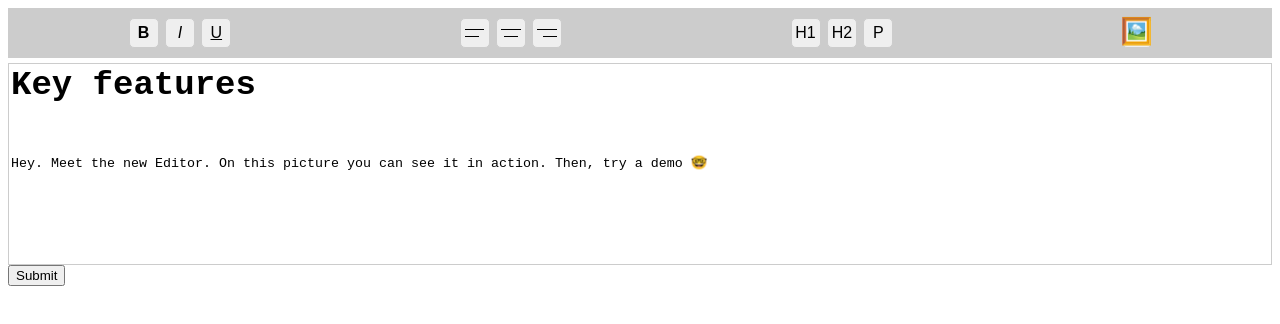
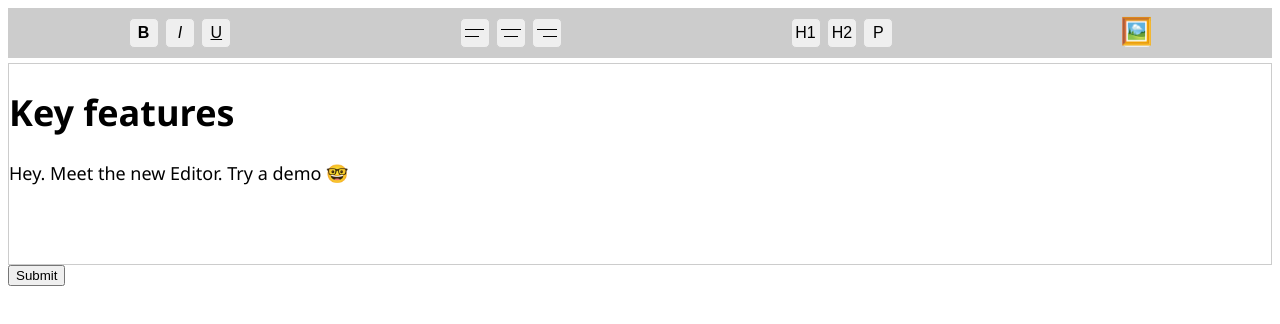
Before and after one commit to nurulislamrimon/es-editor, a React (Vite) app: page / in a window 1280 px wide. Shown: the top 324 px of the page. Built offline with nearby package versions, Linux system fonts and the light colour scheme.

Commit message:
hook issue in the blocks hook

```diff
--- a/src/App.jsx
+++ b/src/App.jsx
@@ -1,79 +1,45 @@
 import "./global.css";
-import { useState } from "react";
+import useBlocks from "./hooks/useBlocks";
 import Blocks from "./UI/Blocks";
 import Toolbar from "./UI/Toolbar";
 
-// Define initial block structure
-const initialBlocks = [
-  {
-    type: "header",
-    shouldFocus: false,
-    data: {
-      text: "Key features",
-      level: 1,
-    },
-  },
-  {
-    type: "paragraph",
-    shouldFocus: false,
-    data: {
-      text: "Hey. Meet the new Editor. On this picture you can see it in action. Then, try a demo 🤓",
-    },
-  },
-];
+const App = () => {
+  const { blocks, setBlocks } = useBlocks();
 
-const App = () => {
-  const [blocks, setBlocks] = useState(initialBlocks);
+  const handleChange = (index, event) => {
+    const newContent = event.target.value;
 
-  // Handle changes in text blocks
-  const handleChange = (index, event) => {
-    const newBlocks = [...blocks];
-    newBlocks[index].data.text = event.target.value;
-    setBlocks(newBlocks);
+    // Ensure you're accessing the correct node
+    const contentDiv = document.querySelector(
+      `.editor-content[data-index="${index}"]`
+    );
+
+    if (contentDiv) {
+      const range = document.createRange();
+      range.selectNodeContents(contentDiv); // Ensure contentDiv is a valid node
+      const selection = window.getSelection();
+      selection.removeAllRanges();
+      selection.addRange(range);
+    } else {
+      console.error("Content div not found for index:", index);
+    }
+
+    // Update the block with new content
+    setBlocks((prev) => {
+      const newBlocks = [...prev];
+      newBlocks[index].data.text = newContent;
+      return newBlocks;
+    });
   };
 
-  // Remove block if it's empty and backspace is pressed
-  const removeBlock = (index) => {
-    const newBlocks = [...blocks];
-    newBlocks.splice(index, 1);
-    setBlocks(newBlocks);
-  };
-
-  // Add new block (header or paragraph) and focus it
-  const addBlock = (event) => {
-    const blockType = event.target.value;
-    let newBlock;
-
-    if (blockType === "h1" || blockType === "h2") {
-      newBlock = {
-        type: "header",
-        data: {
-          text: ``,
-          level: blockType === "h1" ? 1 : 2,
-        },
-        shouldFocus: true, // Set focus flag
-      };
-    } else if (blockType === "p") {
-      newBlock = {
-        type: "paragraph",
-        data: { text: "" },
-        shouldFocus: true, // Set focus flag
-      };
-    }
-
-    if (newBlock) {
-      setBlocks((prevBlocks) => [...prevBlocks, newBlock]);
-    }
+  const applyFormatting = (format) => {
+    document.execCommand(format, false, null); // Apply text formatting
   };
 
   return (
     <div className="es--editor-container">
-      <Toolbar addBlock={addBlock} />
-      <Blocks
-        blocks={blocks}
-        handleChange={handleChange}
-        removeBlock={removeBlock}
-      />
+      <Toolbar applyFormatting={applyFormatting} />
+      <Blocks handleChange={handleChange} />
       <button onClick={() => console.log(blocks)}>Submit</button>
     </div>
   );
--- /dev/null
+++ b/src/Components/Block.jsx
@@ -0,0 +1,106 @@
+/* eslint-disable react/prop-types */
+import { useEffect, useRef } from "react";
+import useBlocks from "../hooks/useBlocks";
+
+const Block = ({ block, index, handleChange }) => {
+  const { removeBlock, setSelectedBlock, focusNextBlock, focusPrevBlock } =
+    useBlocks();
+
+  const contentRef = useRef(null);
+
+  useEffect(() => {
+    const handleKeyDown = (e) => {
+      const contentDiv = contentRef.current;
+      const selection = window.getSelection();
+      const range = selection.getRangeAt(0);
+
+      const isAtStart =
+        range.startOffset === 0 &&
+        range.startContainer === contentDiv.firstChild;
+      const isAtEnd =
+        range.endOffset === contentDiv.textContent.length &&
+        range.endContainer === contentDiv.lastChild;
+
+      // Arrow navigation
+      if (e.key === "ArrowRight" && isAtEnd) {
+        focusNextBlock(index);
+      } else if (e.key === "ArrowLeft" && isAtStart) {
+        focusPrevBlock(index);
+      }
+
+      // Remove block on backspace if empty
+      if (e.key === "Backspace" && contentDiv.textContent.trim() === "") {
+        removeBlock(index);
+        e.preventDefault();
+      }
+    };
+
+    const handleMouseUp = () => {
+      const selection = window.getSelection();
+      if (!selection.isCollapsed) {
+        setSelectedBlock(index);
+      }
+    };
+
+    const contentDiv = contentRef.current;
+    if (contentDiv) {
+      contentDiv.addEventListener("keydown", handleKeyDown);
+      contentDiv.addEventListener("mouseup", handleMouseUp);
+
+      return () => {
+        contentDiv.removeEventListener("keydown", handleKeyDown);
+        contentDiv.removeEventListener("mouseup", handleMouseUp);
+      };
+    }
+  }, [index, removeBlock, focusNextBlock, focusPrevBlock, setSelectedBlock]);
+
+  const handleInput = () => {
+    const newText = contentRef.current.innerHTML;
+    handleChange(index, { target: { value: newText } });
+
+    setTimeout(() => {
+      const range = document.createRange();
+      const selection = window.getSelection();
+      range.selectNodeContents(contentRef.current);
+      range.collapse(false);
+      selection.removeAllRanges();
+      selection.addRange(range);
+    }, 0);
+  };
+
+  useEffect(() => {
+    const contentDiv = contentRef.current;
+    if (block.shouldFocus && contentDiv) {
+      contentDiv.focus();
+      const range = document.createRange();
+      const selection = window.getSelection();
+      range.selectNodeContents(contentDiv);
+      range.collapse(false);
+      selection.removeAllRanges();
+      selection.addRange(range);
+    }
+  }, [block.shouldFocus]);
+
+  const blockElements = {
+    paragraph: "p",
+    header1: "h1",
+    header2: "h2",
+  };
+
+  const BlockElement =
+    (block.type === "header" && blockElements[block.type + block.data.level]) ||
+    "p";
+
+  return (
+    <BlockElement
+      ref={contentRef}
+      contentEditable
+      onInput={handleInput}
+      className={`editor-content ${block.type}-block`}
+      data-index={index}
+      dangerouslySetInnerHTML={{ __html: block.data.text }}
+    />
+  );
+};
+
+export default Block;
--- a/src/Components/NewBlock.jsx
+++ /dev/null
@@ -1,80 +0,0 @@
-/* eslint-disable react/prop-types */
-import { useEffect, useRef } from "react";
-
-const NewBlock = ({
-  block,
-  index,
-  handleChange,
-  removeBlock,
-  focusNextBlock,
-  focusPrevBlock,
-}) => {
-  const inputRef = useRef(null);
-
-  // Function to auto-resize textarea height
-  const autoResize = () => {
-    const textarea = inputRef.current;
-    textarea.style.height = "auto"; // Reset height to auto to get accurate scrollHeight
-    textarea.style.height = textarea.scrollHeight + "px"; // Set height based on content
-  };
-
-  useEffect(() => {
-    const handleKeyDown = (e) => {
-      const { selectionStart, selectionEnd } = inputRef.current;
-
-      // Check if the cursor is at the start or end of the block
-      const isAtStart = selectionStart === 0;
-      const isAtEnd = selectionEnd === block.data.text.length;
-
-      // Move to next block on right arrow if at the end
-      if (e.key === "ArrowRight" && isAtEnd) {
-        focusNextBlock(index);
-      }
-
-      // Move to previous block on left arrow if at the start
-      if (e.key === "ArrowLeft" && isAtStart) {
-        focusPrevBlock(index);
-      }
-
-      // Remove empty block on backspace
-      if (e.key === "Backspace" && !block.data.text) {
-        removeBlock(index);
-        e.preventDefault();
-      }
-    };
-
-    const textarea = inputRef.current;
-    textarea.addEventListener("keydown", handleKeyDown);
-    textarea.addEventListener("input", autoResize); // Trigger auto-resize on input
-
-    // Auto-resize initially if there's already content
-    autoResize();
-
-    return () => {
-      textarea.removeEventListener("keydown", handleKeyDown);
-      textarea.removeEventListener("input", autoResize);
-    };
-  }, [block.data.text, index, removeBlock, focusNextBlock, focusPrevBlock]);
-
-  useEffect(() => {
-    if (block.shouldFocus && inputRef.current) {
-      inputRef.current.focus();
-    }
-  }, [block.shouldFocus]);
-
-  return (
-    <textarea
-      ref={inputRef}
-      value={block.data.text}
-      onChange={(e) => handleChange(index, e)}
-      placeholder={
-        block.type === "paragraph"
-          ? "Write your text..."
-          : `Write your ${block.type}...`
-      }
-      className={`${block.type}-${block.data.level}-block`}
-    />
-  );
-};
-
-export default NewBlock;
--- a/src/UI/Blocks.jsx
+++ b/src/UI/Blocks.jsx
@@ -1,38 +1,19 @@
 /* eslint-disable react/prop-types */
-import NewBlock from "../Components/NewBlock";
+import Block from "../Components/Block";
+import useBlocks from "../hooks/useBlocks";
 
-const Blocks = ({ blocks, handleChange, removeBlock }) => {
-  const focusNextBlock = (index) => {
-    const nextElement = document.querySelector(
-      `.block:nth-child(${index + 2}) textarea`
-    );
-    if (nextElement) {
-      nextElement.focus();
-    }
-  };
-
-  const focusPrevBlock = (index) => {
-    const prevElement = document.querySelector(
-      `.block:nth-child(${index}) textarea`
-    );
-    if (prevElement) {
-      prevElement.focus();
-    }
-  };
+const Blocks = ({ handleChange }) => {
+  const { blocks } = useBlocks();
 
   return (
     <div className="blocks-container">
       {blocks.map((block, index) => (
-        <div key={index} className="block">
-          <NewBlock
-            block={block}
-            index={index}
-            handleChange={handleChange}
-            removeBlock={removeBlock}
-            focusNextBlock={focusNextBlock}
-            focusPrevBlock={focusPrevBlock}
-          />
-        </div>
+        <Block
+          key={index}
+          block={block}
+          index={index}
+          handleChange={handleChange}
+        />
       ))}
     </div>
   );
--- a/src/global.css
+++ b/src/global.css
@@ -51,26 +51,21 @@
   overflow-y: auto;
 }
 
-.es--editor-container .blocks-container textarea {
+.es--editor-container .blocks-container .editor-block {
   border: none;
-  outline: none;
-  resize: none;
-  width: 98%;
-  height: fit-content;
-  overflow: hidden;
 }
 
-.es--editor-container .blocks-container textarea.header-1-block {
+.es--editor-container .blocks-container .header-1-block {
   font-size: 34px;
   font-weight: bold;
 }
 
-.es--editor-container .blocks-container textarea.header-2-block {
+.es--editor-container .blocks-container .header-2-block {
   font-size: 26px;
   font-weight: bold;
 }
 
-.es--editor-container .blocks-container textarea.paragraph-block {
+.es--editor-container .blocks-container .paragraph-block {
   font-size: 18px;
 }
 
--- /dev/null
+++ b/src/hooks/useBlocks.jsx
@@ -0,0 +1,100 @@
+import { useState } from "react";
+
+const useBlocks = () => {
+  const initialBlocks = [
+    {
+      type: "header",
+      shouldFocus: false,
+      data: {
+        text: "Key features",
+        level: 1,
+      },
+    },
+    {
+      type: "paragraph",
+      shouldFocus: false,
+      data: {
+        text: "Hey. Meet the new Editor. Try a demo 🤓",
+      },
+    },
+  ];
+  const [blocks, setBlocks] = useState(initialBlocks);
+  const [selectedBlock, setSelectedBlock] = useState(0);
+
+  // ===========================================
+  //   add new block
+  // ===========================================
+  const addBlock = (event) => {
+    const blockType = event.target.value;
+
+    let newBlock;
+
+    if (blockType === "h1" || blockType === "h2") {
+      newBlock = {
+        type: "header",
+        data: { text: "", level: blockType === "h1" ? 1 : 2 },
+        shouldFocus: true,
+      };
+    } else if (blockType === "p") {
+      newBlock = {
+        type: "paragraph",
+        data: { text: "" },
+        shouldFocus: true,
+      };
+    }
+
+    if (newBlock) {
+      setBlocks([...blocks, newBlock]);
+    }
+  };
+
+  // =========================================
+  // remove block
+  // =========================================
+
+  const removeBlock = (index) => {
+    const newBlocks = [...blocks];
+    newBlocks.splice(index, 1);
+    setBlocks(newBlocks);
+  };
+
+  // =========================================
+  // focus next block
+  // =========================================
+
+  const focusNextBlock = (index) => {
+    const nextElement = document.querySelector(
+      `.block:nth-child(${index + 2}) div`
+    );
+    if (nextElement) {
+      nextElement.focus();
+    }
+  };
+
+  // =========================================
+  // focus previous block
+  // =========================================
+
+  const focusPrevBlock = (index) => {
+    const prevElement = document.querySelector(
+      `.block:nth-child(${index}) div`
+    );
+    if (prevElement) {
+      prevElement.focus();
+    }
+  };
+
+  return {
+    blocks,
+    setBlocks,
+    selectedBlock,
+    setSelectedBlock,
+
+    // functions
+    addBlock,
+    removeBlock,
+    focusNextBlock,
+    focusPrevBlock,
+  };
+};
+export default useBlocks;
```
Also changed, not shown: src/UI/Toolbar.jsx (+12 -4 lines).
